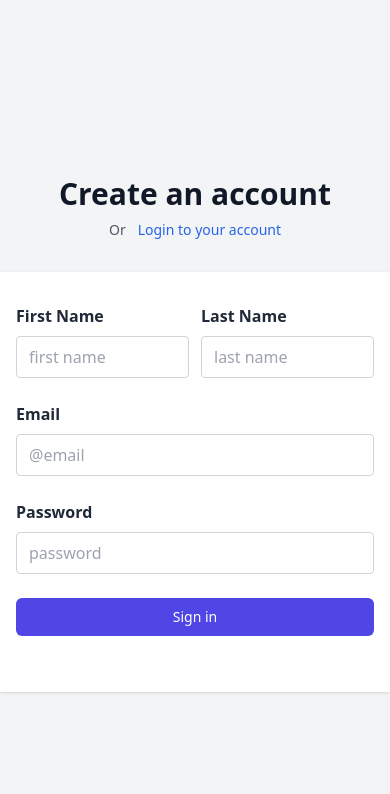
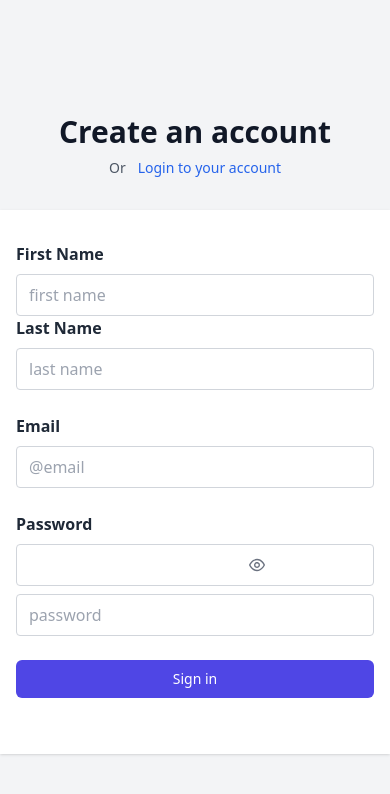
Before and after one commit to bashputi/solar-1, a React (Vite) app in the folder client/: page /register in a window 390 px wide. Shown: the top 794 px of the page. Built offline with nearby package versions, Linux system fonts and the light colour scheme.

Commit message:
password stength checker added

```diff
--- a/client/src/pages/login/Register.jsx
+++ b/client/src/pages/login/Register.jsx
@@ -1,9 +1,16 @@
 import { useForm } from "react-hook-form";
 import { Link } from "react-router-dom";
+import { Password } from "primereact/password";
+import 'primeicons/primeicons.css';
+import 'primereact/resources/themes/lara-light-indigo/theme.css';
+import 'primereact/resources/primereact.min.css';
+import { useState } from "react";
 
 
 const Register = () => {
     const { register, handleSubmit,  formState: { errors }, } = useForm();
+    const [value, setValue] = useState('');
+    console.log(value)
     return (
         <div className="min-h-screen bg-gray-100 flex flex-col justify-center py-12 sm:px-6 lg:px-8">
   <div className="sm:mx-auto sm:w-full sm:max-w-md">
@@ -20,7 +27,7 @@ const Register = () => {
   <div className="mt-8 sm:mx-auto sm:w-full sm:max-w-md lg:max-w-2xl">
     <div className="bg-white py-8 px-4 shadow sm:rounded-lg sm:px-10">
       <form className="space-y-6" action="#" method="POST">
-     <div className=" flex gap-3">
+     <div className=" lg:flex gap-3">
      <div className="flex-1">
               <label htmlFor="text" className="block text-gray-800 font-bold">
                    First Name
@@ -33,7 +40,7 @@ const Register = () => {
                     className="w-full border border-gray-300 py-2 pl-3 rounded mt-2 outline-none focus:ring-indigo-600 :ring-indigo-600"
                 />  {errors.firstname && <p role="alert" className='text-red-600'>{errors.firstname.message}</p>}
               </div>
-              <div className="flex-1">
+              <div className="flex-1 sm:mt-5 lg:mt-0">
               <label htmlFor="text" className="block text-gray-800 font-bold">
                    Last Name
                 </label>
@@ -63,6 +70,15 @@ const Register = () => {
                     <label htmlFor="password" className="block text-gray-800 font-bold">
                     Password
                     </label>
+
+
+            <Password toggleMask onChange={(e) => setValue(e.target.value)}
+                weakLabel="Weak" mediumLabel="Medium" strongLabel="Strong"
+                {...register("password", { required: "Password is required" })}
+                    aria-invalid={errors.password ? "true" : "false"}
+                    className="w-full border border-gray-300 py-2 pl-3 rounded mt-2 outline-none focus:ring-indigo-600 :ring-indigo-600"
+                />{errors.password && <p role="alert" className='text-red-600'>{errors.password.message}</p>}
+
                     <input
 
                     type="password"
```
